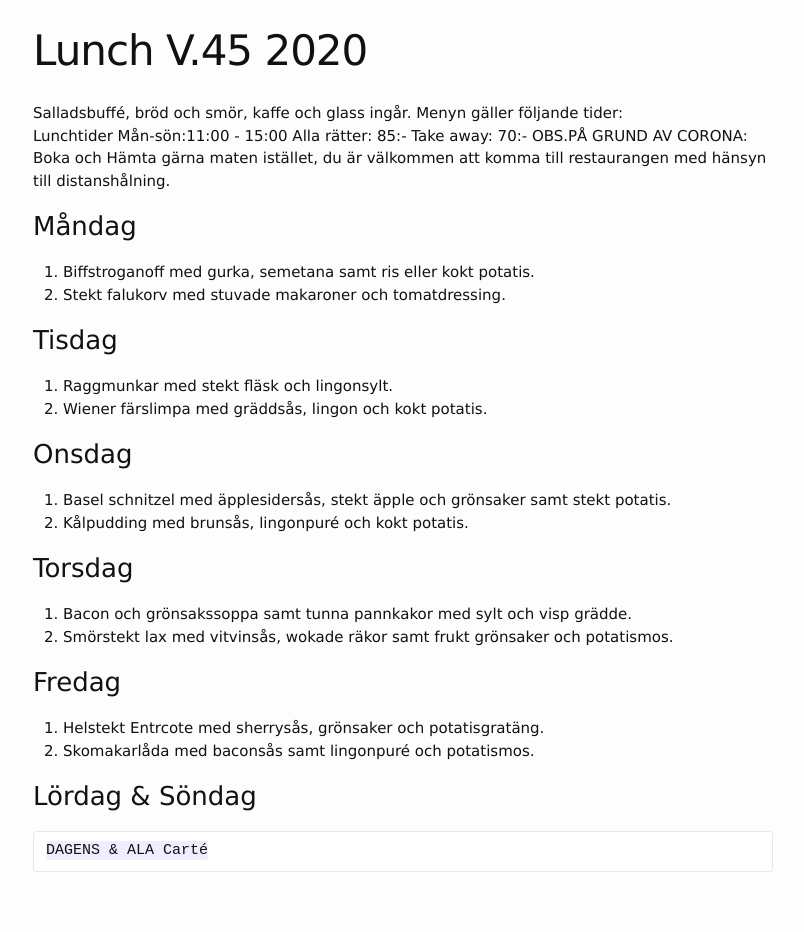
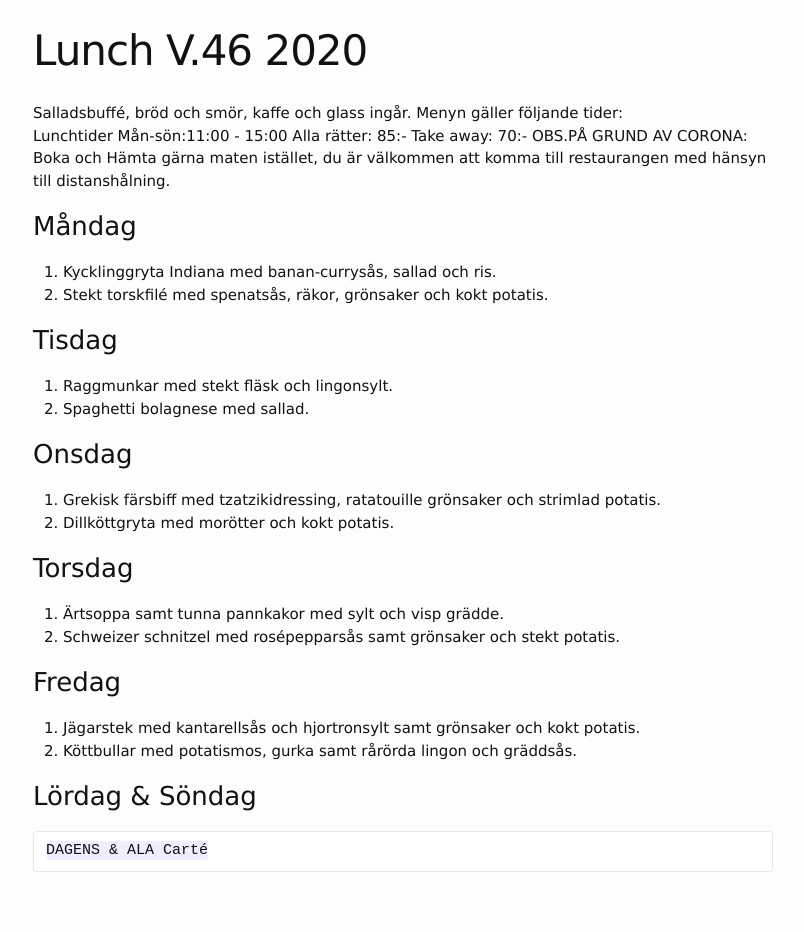
Before and after one commit to FarInn62/farinn62.github.io, a Jekyll site: the page built from lunch.md, in a window 1280 px wide. Shown: the whole page, without its empty margins (237-1041 px from the left). Built offline with Jekyll 4.4.1, drawn with Linux system fonts in a browser that asks for light colours.

Commit message:
Update lunch.md

```diff
--- a/lunch.md
+++ b/lunch.md
@@ -1,6 +1,6 @@
 ---
 layout: foodmenu
-title: Lunch V.45 2020
+title: Lunch V.46 2020
 permalink: /lunch/
 published: true
 ---
@@ -12,24 +12,24 @@ OBS.PÅ GRUND AV CORONA: Boka och Hämta gärna maten istället, du är välkomm
 
 
 ### Måndag
-1. Biffstroganoff med gurka, semetana samt ris eller kokt potatis.
-2. Stekt falukorv med stuvade makaroner och tomatdressing.
+1. Kycklinggryta Indiana med banan-currysås, sallad och ris.
+2. Stekt torskfilé med spenatsås, räkor, grönsaker och kokt potatis.
 
 ### Tisdag
 1. Raggmunkar med stekt fläsk och lingonsylt.
-2. Wiener färslimpa med gräddsås, lingon och kokt potatis.
+2. Spaghetti bolagnese med sallad.
 
 ### Onsdag
-1. Basel schnitzel med äpplesidersås, stekt äpple och grönsaker samt stekt potatis.
-2. Kålpudding med brunsås, lingonpuré och kokt potatis.
+1. Grekisk färsbiff med tzatzikidressing, ratatouille grönsaker och strimlad potatis.
+2. Dillköttgryta med morötter och kokt potatis.
 
 ### Torsdag
-1. Bacon och grönsakssoppa samt tunna pannkakor med sylt och visp grädde.
-2. Smörstekt lax med vitvinsås, wokade räkor samt frukt grönsaker och potatismos.
+1. Ärtsoppa samt tunna pannkakor med sylt och visp grädde.
+2. Schweizer schnitzel med rosépepparsås samt grönsaker och stekt potatis.
 
 ### Fredag
-1. Helstekt Entrcote med sherrysås, grönsaker och potatisgratäng.
-2. Skomakarlåda med baconsås samt lingonpuré och potatismos.
+1. Jägarstek med kantarellsås och hjortronsylt samt grönsaker och kokt potatis.
+2. Köttbullar med potatismos, gurka samt rårörda lingon och gräddsås.
 
 
 ### Lördag & Söndag
```
